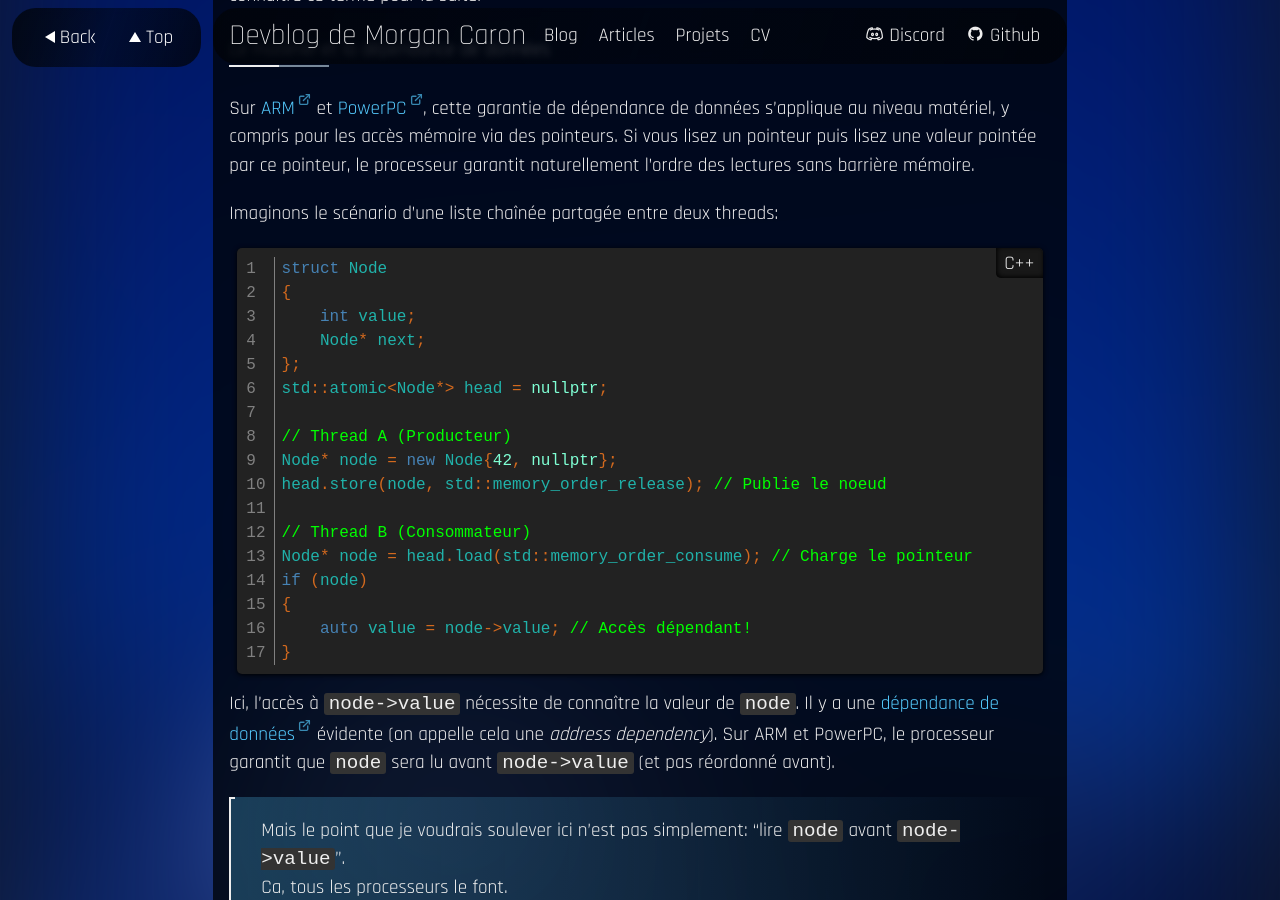
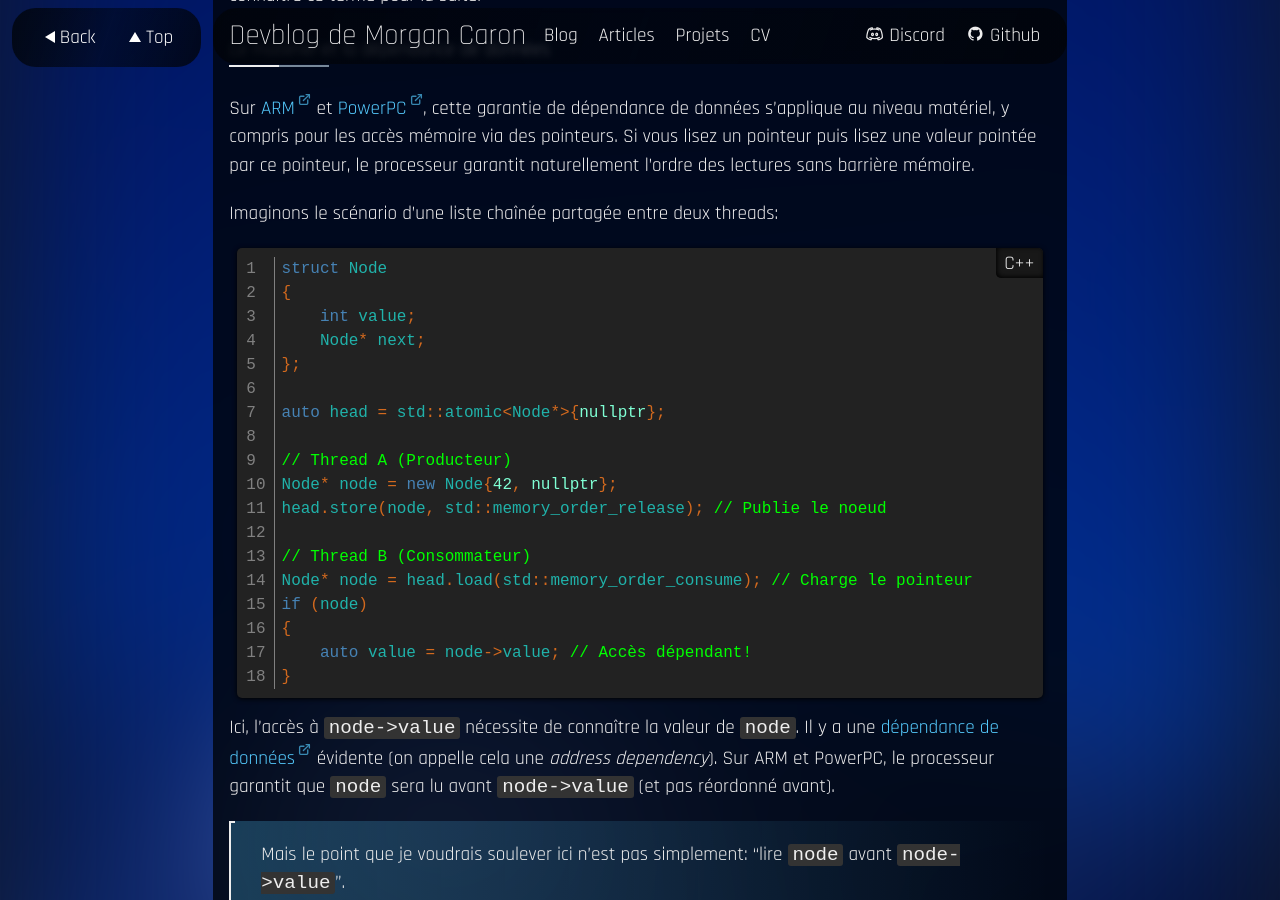
Before and after one commit to MorganCaron/morgancaron.github.io, a Jekyll site: the page built from _articles/c++_attributes.md, in a window 1280 px wide and 900 px high, scrolled down 10982 px. Built offline with Jekyll 4.4.1, drawn with Linux system fonts in a browser that asks for light colours; comment, search, counter and statistics services are not loaded; the table of contents is made by our own code.

Commit message:
Fix responsive

```diff
--- a/_articles/c++_attributes.md
+++ b/_articles/c++_attributes.md
@@ -260,7 +260,8 @@
 	int value;
 	Node* next;
 };
-std::atomic<Node*> head = nullptr;
+
+auto head = std::atomic<Node*>{nullptr};
 
 // Thread A (Producteur)
 Node* node = new Node{42, nullptr};
--- a/_includes/header.html
+++ b/_includes/header.html
@@ -1,7 +1,7 @@
 <div class="parallax">
 	<header class="text-center">
 	{% if page.logo %}
-		<img src="/assets/images/logos/{{page.logo}}" class="logo">
+		<img src="/assets/images/logos/{{page.logo}}" class="logo" alt="Logo {{ page.category | default: '' | upcase }}">
 	{% endif %}
 	</header>
 </div>
--- a/_layouts/default.html
+++ b/_layouts/default.html
@@ -1,5 +1,5 @@
 <!DOCTYPE html>
-<html>
+<html lang="fr">
 <head>
 	<meta charset="utf-8">
 	{% if page.seo and page.seo.title %}
--- a/assets/css/theme.css
+++ b/assets/css/theme.css
@@ -758,7 +758,7 @@
 	gap: 1.5rem 1.5rem;
 	margin-bottom: 1rem;
 
-	@media (min-width: 992px) {
+	@media (min-width: 1200px) {
 		grid-template-columns: 1fr 1fr;
 	}
 
@@ -770,7 +770,7 @@
 		color: var(--color);
 		box-shadow: 0 1rem 1.5rem -.5rem rgba(0, 0, 0, 0.75);
 		text-decoration: none;
-		transition: all 250ms ease-out;
+		transition: transform 250ms ease-out, box-shadow 250ms ease-out;
 
 		&:hover {
 			transform: scale(1.02);
```
